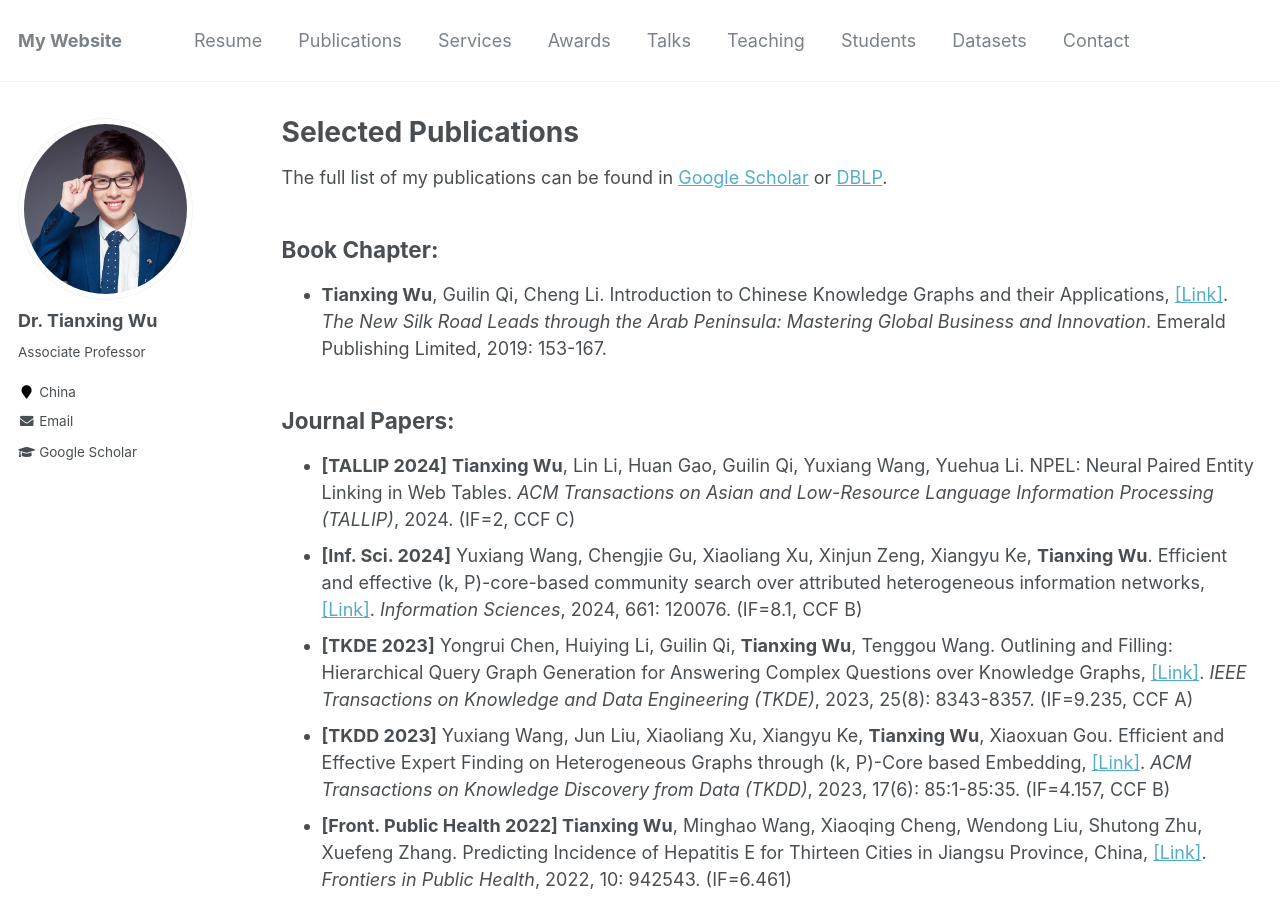
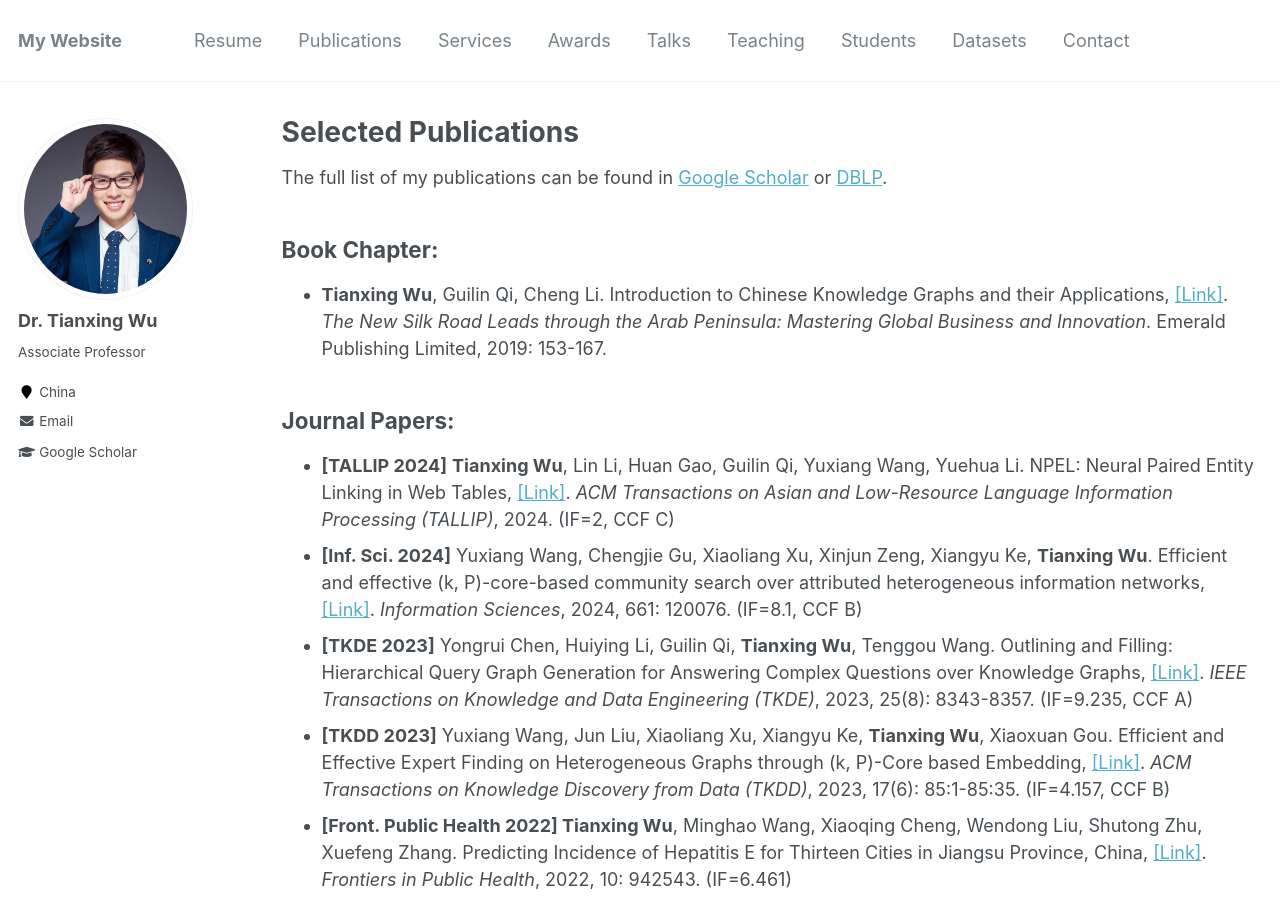
Before and after one commit to tianxing-wu/tianxing-wu.github.io, a Jekyll site: the page built from _pages/selected_publications.md, in a window 1280 px wide and 900 px high. Built offline with Jekyll 4.4.1, drawn with Linux system fonts in a browser that asks for light colours; comment, search, counter and statistics services are not loaded.

Commit message:
Update selected_publications.md

```diff
--- a/_pages/selected_publications.md
+++ b/_pages/selected_publications.md
@@ -9,7 +9,7 @@ The full list of my publications can be found in [Google Scholar](https://schola
 * **Tianxing Wu**, Guilin Qi, Cheng Li. Introduction to Chinese Knowledge Graphs and their Applications, [[Link]](https://www.emerald.com/insight/content/doi/10.1108/978-1-78756-679-820191010/full/html). <i>The New Silk Road Leads through the Arab Peninsula: Mastering Global Business and Innovation</i>. Emerald Publishing Limited, 2019: 153-167.
 
 ## Journal Papers:
-* **[TALLIP 2024]** **Tianxing Wu**, Lin Li, Huan Gao, Guilin Qi, Yuxiang Wang, Yuehua Li. NPEL: Neural Paired Entity Linking in Web Tables. <i>ACM Transactions on Asian and Low-Resource Language Information Processing (TALLIP)</i>, 2024. (IF=2, CCF C)
+* **[TALLIP 2024]** **Tianxing Wu**, Lin Li, Huan Gao, Guilin Qi, Yuxiang Wang, Yuehua Li. NPEL: Neural Paired Entity Linking in Web Tables, [[Link]](https://dl.acm.org/doi/pdf/10.1145/3652511). <i>ACM Transactions on Asian and Low-Resource Language Information Processing (TALLIP)</i>, 2024. (IF=2, CCF C)
 * **[Inf. Sci. 2024]** Yuxiang Wang, Chengjie Gu, Xiaoliang Xu, Xinjun Zeng, Xiangyu Ke, **Tianxing Wu**. Efficient and effective (k, P)-core-based community search over attributed heterogeneous information networks, [[Link]](https://www.sciencedirect.com/science/article/abs/pii/S0020025523016626). <i>Information Sciences</i>, 2024, 661: 120076. (IF=8.1, CCF B)
 * **[TKDE 2023]** Yongrui Chen, Huiying Li, Guilin Qi, **Tianxing Wu**, Tenggou Wang. Outlining and Filling: Hierarchical Query Graph Generation for Answering Complex Questions over Knowledge Graphs, [[Link]](https://ieeexplore.ieee.org/abstract/document/9895199). <i>IEEE Transactions on Knowledge and Data Engineering (TKDE)</i>, 2023, 25(8): 8343-8357. (IF=9.235, CCF A)
 * **[TKDD 2023]** Yuxiang Wang, Jun Liu, Xiaoliang Xu, Xiangyu Ke, **Tianxing Wu**, Xiaoxuan Gou. Efficient and Effective Expert Finding on Heterogeneous Graphs through (k, P)-Core based Embedding, [[Link]](https://dl.acm.org/doi/10.1145/3578365). <i>ACM Transactions on Knowledge Discovery from Data (TKDD)</i>, 2023, 17(6): 85:1-85:35. (IF=4.157, CCF B)
```
